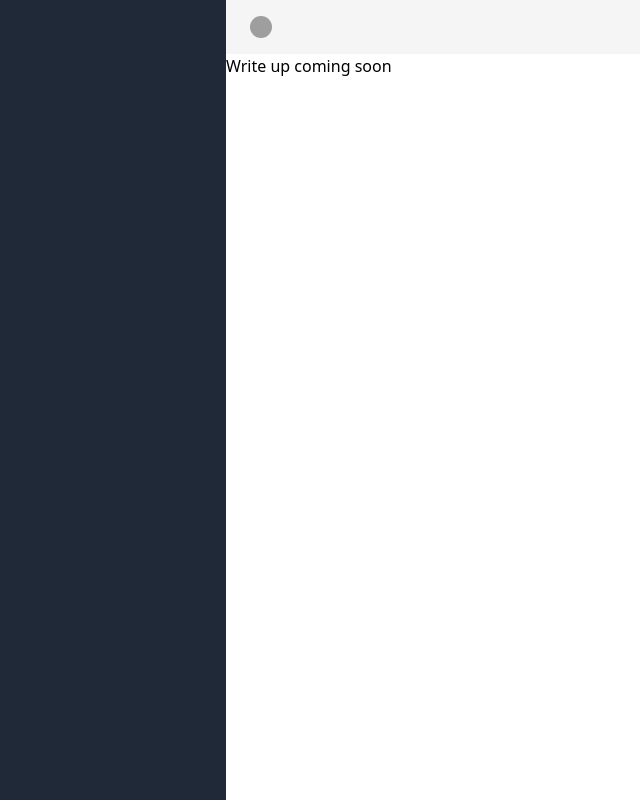
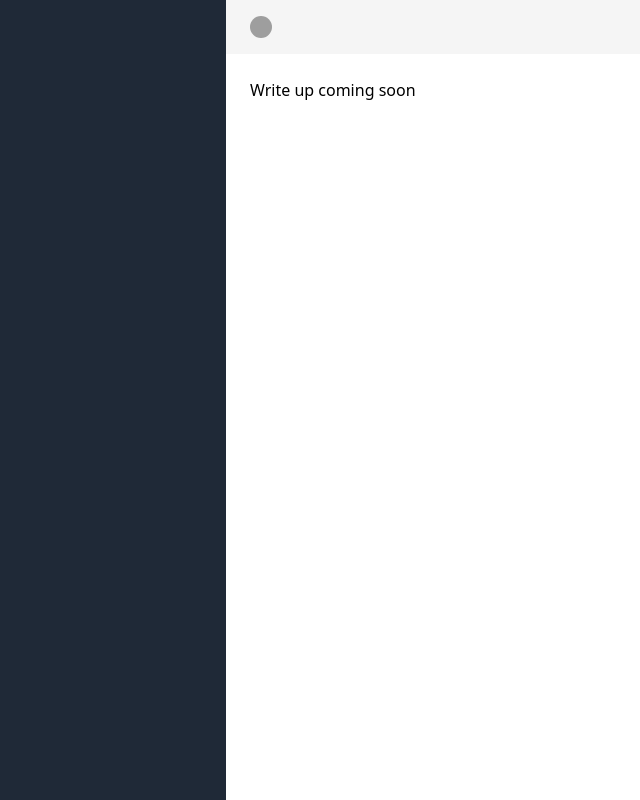
Before and after one commit to Justin-mario/psp-management-tool-frontend, a React (Create React App) app: page /dashboard in a window 1280 px wide. Shown: the whole page, without its empty margins (24-664 px from the left). Built offline with nearby package versions, Linux system fonts and the light colour scheme; grey boxes are pictures that could not be loaded.

Commit message:
added p-6 to Outlet

```diff
--- a/src/Components/DashboardLayout.jsx
+++ b/src/Components/DashboardLayout.jsx
@@ -13,7 +13,7 @@ const DashboardLayout = (props) => {
         <div className="header">
           <TopNav/>
         </div>
-        <div>
+        <div className='p-6'>
           <Outlet/>
         </div>
       </div>
```
